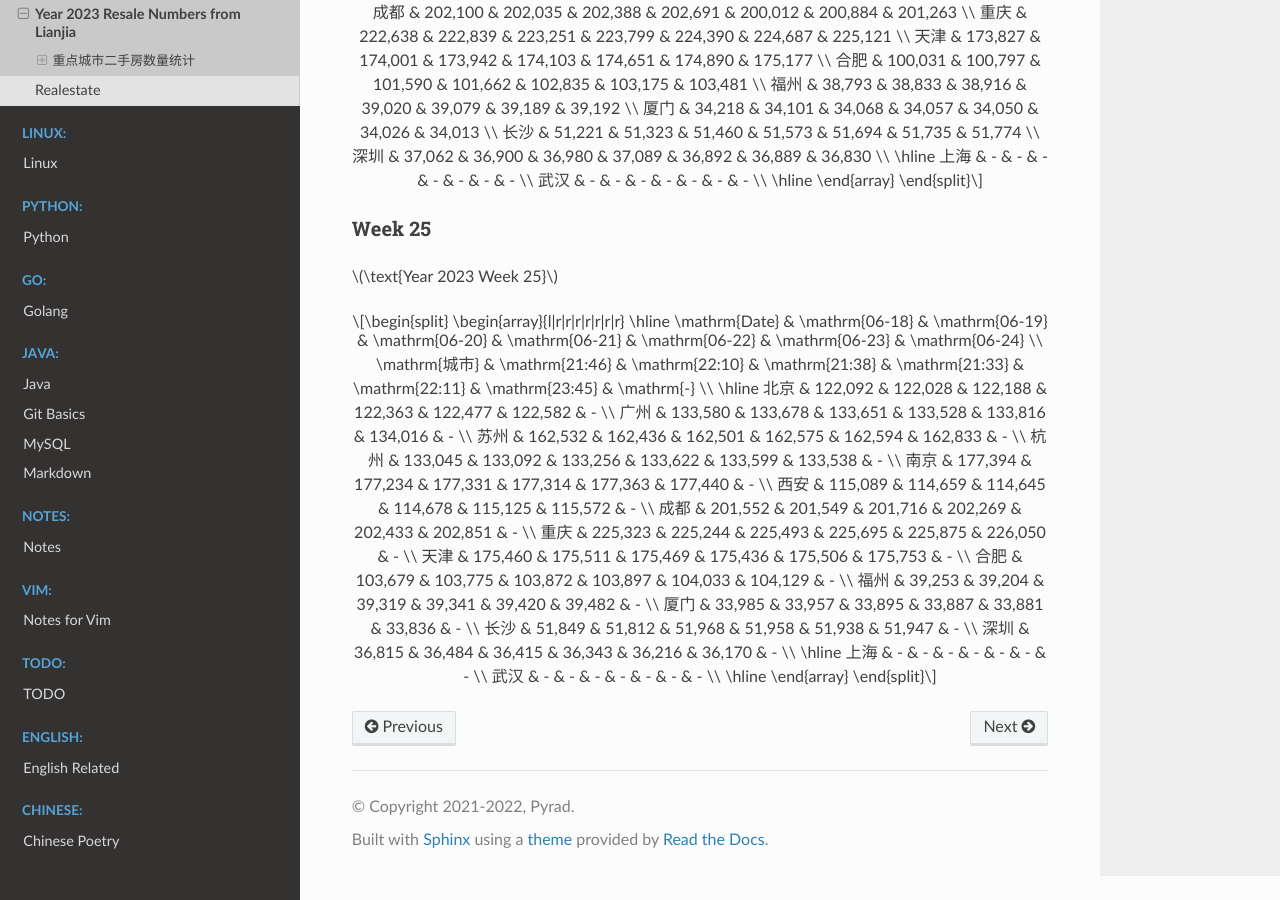
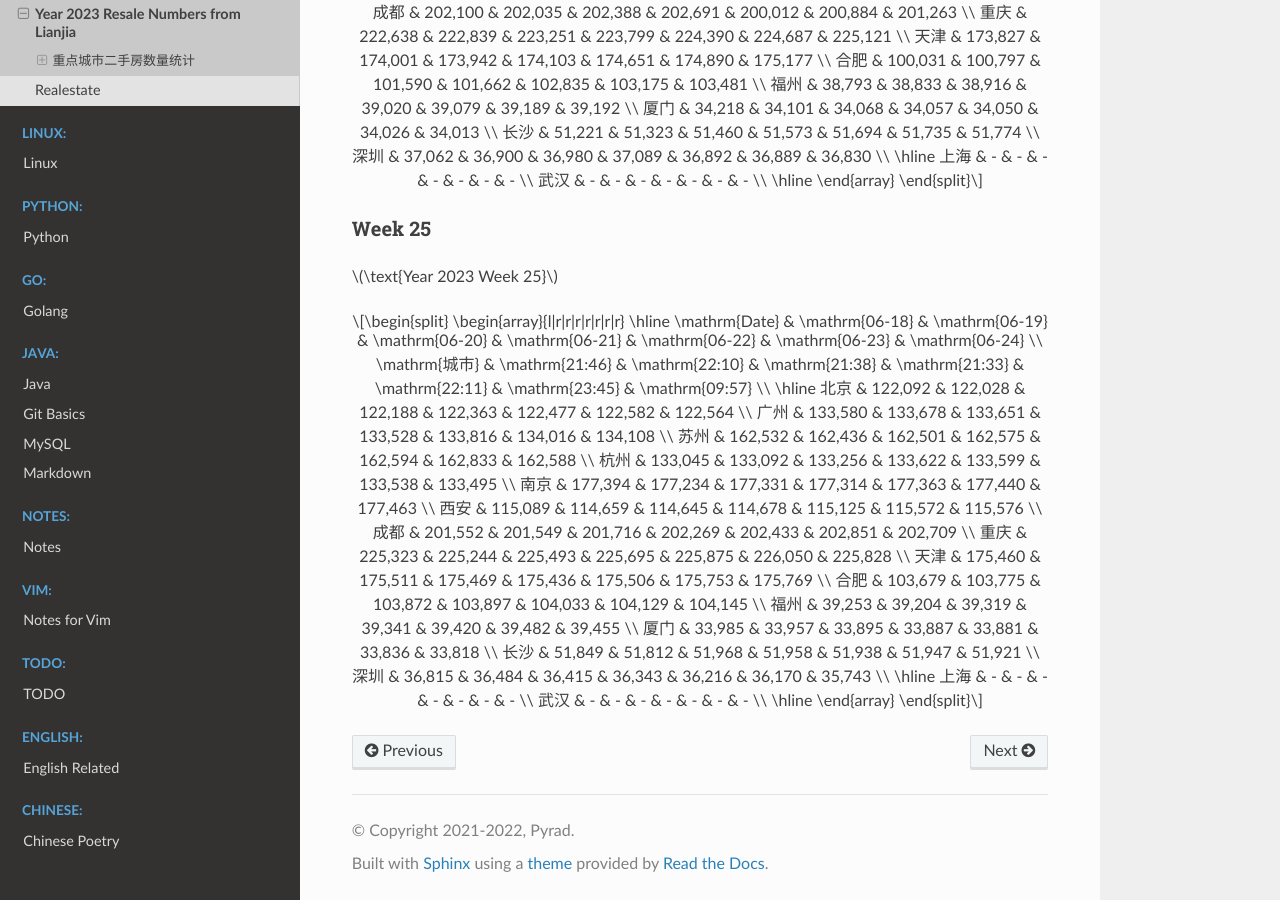
Before and after one commit to Pyrad/pyradnotes, a Sphinx documentation site: the page built from source/RealEstate/resalenumbers2023.md, in a window 1280 px wide and 900 px high, scrolled down 7347 px. Built offline with Sphinx 7.4.7 and the Read the Docs theme 2.0.0, drawn with Linux system fonts in a browser that asks for light colours; a script that is not in the unit is left out.

Commit message:
Realestate Update resale numbers 2023-06-24 09:58

```diff
--- a/source/RealEstate/resalenumbers2023.md
+++ b/source/RealEstate/resalenumbers2023.md
@@ -514,22 +514,22 @@
 \begin{array}{l|r|r|r|r|r|r|r}
 \hline
 \mathrm{Date} & \mathrm{06-18} & \mathrm{06-19} & \mathrm{06-20} & \mathrm{06-21} & \mathrm{06-22} & \mathrm{06-23} & \mathrm{06-24} \\
-\mathrm{城市} & \mathrm{21:46} & \mathrm{22:10} & \mathrm{21:38} & \mathrm{21:33} & \mathrm{22:11} & \mathrm{23:45} & \mathrm{-} \\
+\mathrm{城市} & \mathrm{21:46} & \mathrm{22:10} & \mathrm{21:38} & \mathrm{21:33} & \mathrm{22:11} & \mathrm{23:45} & \mathrm{09:57} \\
 \hline
-北京 & 122,092 & 122,028 & 122,188 & 122,363 & 122,477 & 122,582 & - \\
-广州 & 133,580 & 133,678 & 133,651 & 133,528 & 133,816 & 134,016 & - \\
-苏州 & 162,532 & 162,436 & 162,501 & 162,575 & 162,594 & 162,833 & - \\
-杭州 & 133,045 & 133,092 & 133,256 & 133,622 & 133,599 & 133,538 & - \\
-南京 & 177,394 & 177,234 & 177,331 & 177,314 & 177,363 & 177,440 & - \\
-西安 & 115,089 & 114,659 & 114,645 & 114,678 & 115,125 & 115,572 & - \\
-成都 & 201,552 & 201,549 & 201,716 & 202,269 & 202,433 & 202,851 & - \\
-重庆 & 225,323 & 225,244 & 225,493 & 225,695 & 225,875 & 226,050 & - \\
-天津 & 175,460 & 175,511 & 175,469 & 175,436 & 175,506 & 175,753 & - \\
-合肥 & 103,679 & 103,775 & 103,872 & 103,897 & 104,033 & 104,129 & - \\
-福州 & 39,253 & 39,204 & 39,319 & 39,341 & 39,420 & 39,482 & - \\
-厦门 & 33,985 & 33,957 & 33,895 & 33,887 & 33,881 & 33,836 & - \\
-长沙 & 51,849 & 51,812 & 51,968 & 51,958 & 51,938 & 51,947 & - \\
-深圳 & 36,815 & 36,484 & 36,415 & 36,343 & 36,216 & 36,170 & - \\
+北京 & 122,092 & 122,028 & 122,188 & 122,363 & 122,477 & 122,582 & 122,564 \\
+广州 & 133,580 & 133,678 & 133,651 & 133,528 & 133,816 & 134,016 & 134,108 \\
+苏州 & 162,532 & 162,436 & 162,501 & 162,575 & 162,594 & 162,833 & 162,588 \\
+杭州 & 133,045 & 133,092 & 133,256 & 133,622 & 133,599 & 133,538 & 133,495 \\
+南京 & 177,394 & 177,234 & 177,331 & 177,314 & 177,363 & 177,440 & 177,463 \\
+西安 & 115,089 & 114,659 & 114,645 & 114,678 & 115,125 & 115,572 & 115,576 \\
+成都 & 201,552 & 201,549 & 201,716 & 202,269 & 202,433 & 202,851 & 202,709 \\
+重庆 & 225,323 & 225,244 & 225,493 & 225,695 & 225,875 & 226,050 & 225,828 \\
+天津 & 175,460 & 175,511 & 175,469 & 175,436 & 175,506 & 175,753 & 175,769 \\
+合肥 & 103,679 & 103,775 & 103,872 & 103,897 & 104,033 & 104,129 & 104,145 \\
+福州 & 39,253 & 39,204 & 39,319 & 39,341 & 39,420 & 39,482 & 39,455 \\
+厦门 & 33,985 & 33,957 & 33,895 & 33,887 & 33,881 & 33,836 & 33,818 \\
+长沙 & 51,849 & 51,812 & 51,968 & 51,958 & 51,938 & 51,947 & 51,921 \\
+深圳 & 36,815 & 36,484 & 36,415 & 36,343 & 36,216 & 36,170 & 35,743 \\
 \hline
 上海 & - & - & - & - & - & - & - \\
 武汉 & - & - & - & - & - & - & - \\
```
Also changed, not shown: 1 other file.
